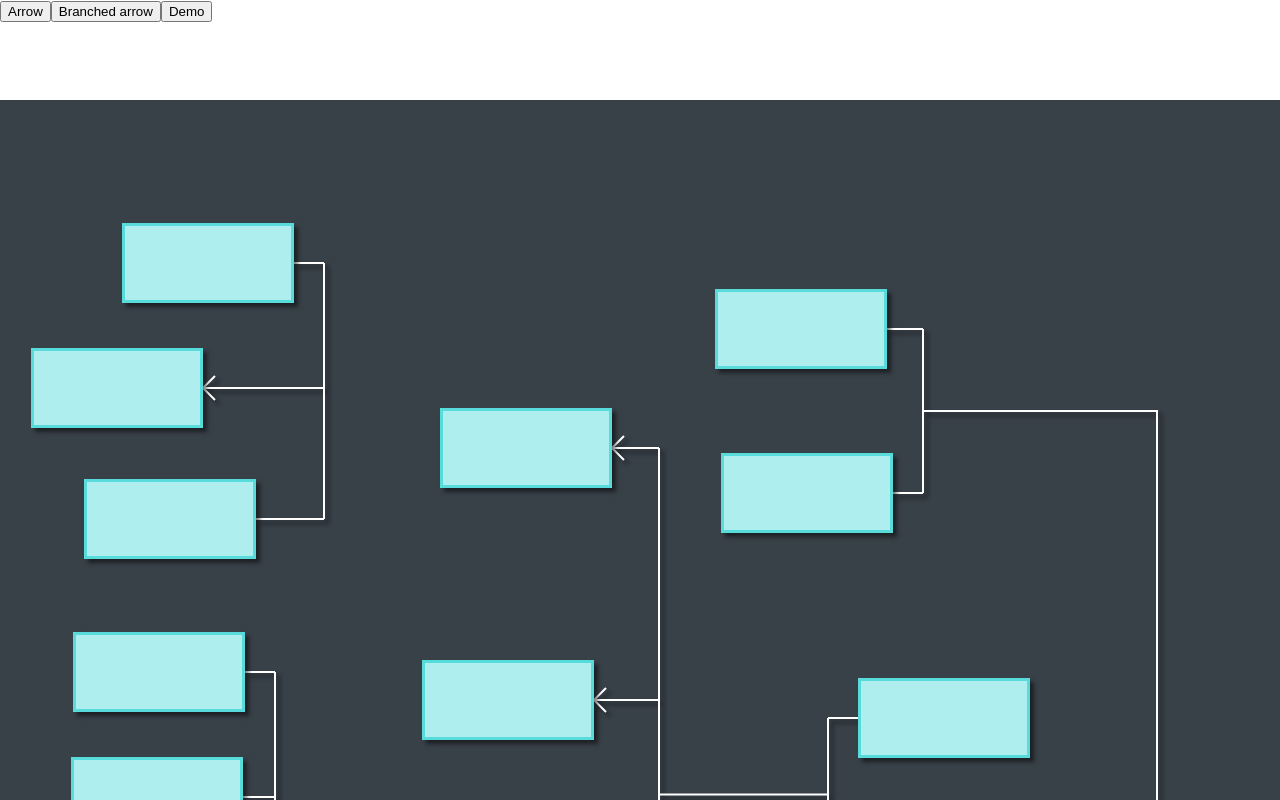
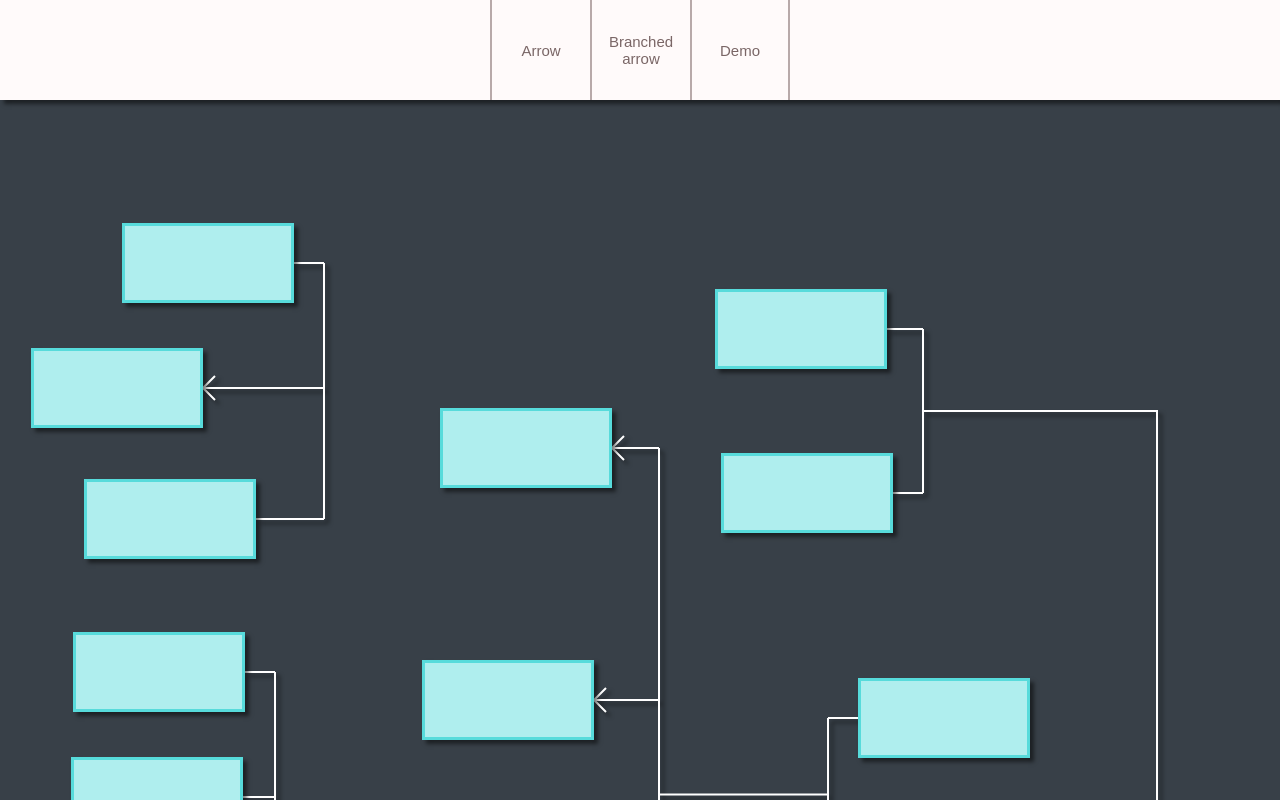
Before and after one commit to Animal-Machine/logical-map, a React (Create React App) app: page / in a window 1280 px wide. Shown: the top 800 px of the page. Built offline with nearby package versions, Linux system fonts and the light colour scheme; data requests are answered from the project's data file.

Commit message:
Make the app header beautiful

```diff
--- a/src/Css/App.css
+++ b/src/Css/App.css
@@ -10,8 +10,69 @@
   height: 100px;
   width: 100%;
   z-index: 1;
-  background-color: white;
+  display: flex;
+  justify-content: center;
+  background-color: #fffafa;
+  box-sizing: border-box;
+  box-shadow: 4px 4px 4px rgba(0, 0, 0, 0.5);
   user-select: none;
+}
+.App-header button {
+  width: 100px;
+<<<<<<< HEAD
+  font-size: 15px;
+  cursor: pointer;
+  outline: none;
+  transition-duration: 0.7s;
+  color: #7a6666;
+  background-color: #fffafa;
+  border: none;
+  border-left: 2px solid #b8a9a9;
+}
+.App-header button:hover {
+  color: #3a1313;
+  background-color: #b8a9a9;
+=======
+  background-color: #fffafa;
+  border: none;
+  border-left: 2px solid #b8a9a9;
+  color: #7a6666;
+  font-size: 15px;
+  transition-duration: 0.7s;
+  cursor: pointer;
+>>>>>>> d5f5971 (Make the header beautiful)
+}
+.App-header button:last-child {
+  border-right: 2px solid #b8a9a9;
+}
+<<<<<<< HEAD
+.App-header button:active {
+  color: #330000;
+  background-image: linear-gradient(#7a6666 0 0);
+  border-image: linear-gradient(#7a6666 0 0);
+  transition-duration: 0s;
+}
+.App-header button:active + button {
+  border-image: linear-gradient(90deg, #7a6666 0%, #b8a9a9 100%);
+  border-image-slice: 0 1 0 1;
+=======
+.App-header button:hover {
+  background-color: #b8a9a9;
+  color: #3a1313;
+}
+.App-header button:active {
+  background-color: #7a6666;
+  border-left: 2px solid #7a6666;
+  color: #330000;
+  transition-duration: 0s;
+}
+.App-header button:active:last-child {
+  border-right: 2px solid #7a6666;
+}
+.App-header button:active + button {
+  border-left: 2px solid #7a6666;
+  transition-duration: 0s;
+>>>>>>> d5f5971 (Make the header beautiful)
 }
 
 .Board-container {
@@ -121,7 +182,7 @@
 .TileMenu {
   box-sizing: border-box;
   box-shadow: 4px 4px 4px rgba(0, 0, 0, 0.5);
-  background-color: snow;
+  background-color: #fffafa;
   display: flex;
   justify-content: center;
   align-items: center;
--- a/src/Sass/App.scss
+++ b/src/Sass/App.scss
@@ -1,7 +1,20 @@
 $app-header-size: 100px;
 
-$board-color:      #384048;
-$board-color-dark: #21262b;
+$board-color-lighter: #6f8090; // lightness 50 %
+$board-color-light:   #596673; // lightness 40 %
+$board-color:         #384048; // lightness 25 %
+$board-color-dark:    #21262b; // lightness 15 %
+
+$menu-color:          #fffafa; // snow
+$menu-color-dark:     #e6dcdc; // gainsboro + 10R
+$menu-color-darker:   #b8a9a9; // darkgray + 15R
+$menu-color-darkest:  #7a6666; // darkgray + 15R
+//$menu-color:        #f5f5f5; // lightness 96 % (whitesmoke)
+//$menu-color-dark:   #dcdcdc; // lightness 86 % (gainsboro)
+//$menu-color-darker: #a9a9a9; // lightness 66 % (darkgray)
+
+$text-color:      #3a1313;
+$text-color-dark: #330000;
 
 $uncertain-color-lighter:        #d4f7f7; // lightness 90 %
 $uncertain-color-light:          #afeeee; // lightness 81 % (paleturquoise)
@@ -38,8 +51,49 @@ $false-color-darkest-greyed: #422424; // 20 %, 30 %
   height: $app-header-size;
   width: 100%;
   z-index: 1;
-  background-color: white;
+  display: flex;
+  justify-content: center;
+  background-color: $menu-color;
+  box-sizing: border-box;
+  box-shadow: 4px 4px 4px rgba(0,0,0,.5);
   user-select: none;
+
+  button {
+    width: $app-header-size;
+    font-size: 15px;
+    cursor: pointer;
+    outline: none; // avoid outline on :focus-visible state
+    transition-duration: 0.7s;
+
+    color: $menu-color-darkest;
+    background-color: $menu-color;
+    &:hover {
+      color: $text-color;
+      background-color: $menu-color-darker;
+    }
+
+    border: none;
+    border-left: 2px solid $menu-color-darker;
+    &:last-child {
+      border-right: 2px solid $menu-color-darker;
+    }
+
+    &:active {
+      // I want an instant transition in both ways, but "transition-duration: 0s" only works from
+      // :hover to :active and not the other way around. Using an image allows to ignore this property.
+      color: $text-color-dark;
+      background-image: linear-gradient($menu-color-darkest 0 0);
+      border-image:     linear-gradient($menu-color-darkest 0 0);
+      transition-duration: 0s; // for text color (unnoticeable)
+
+      & + button {
+        // The left border of the button on the right must also change.
+        border-image: linear-gradient(90deg, $menu-color-darkest 0%, $menu-color-darker 100%);
+        border-image-slice: 0 1 0 1;
+        // The gradient is used for the last button which must keep its right border unchanged.
+      }
+    }
+  }
 }
 
 .Board-container {
@@ -149,7 +203,7 @@ $false-color-darkest-greyed: #422424; // 20 %, 30 %
 .TileMenu {
   box-sizing: border-box;
   box-shadow: 4px 4px 4px rgba(0,0,0,.5);
-  background-color: snow;
+  background-color: $menu-color;
   display: flex;
   justify-content: center;
   align-items: center;
```
